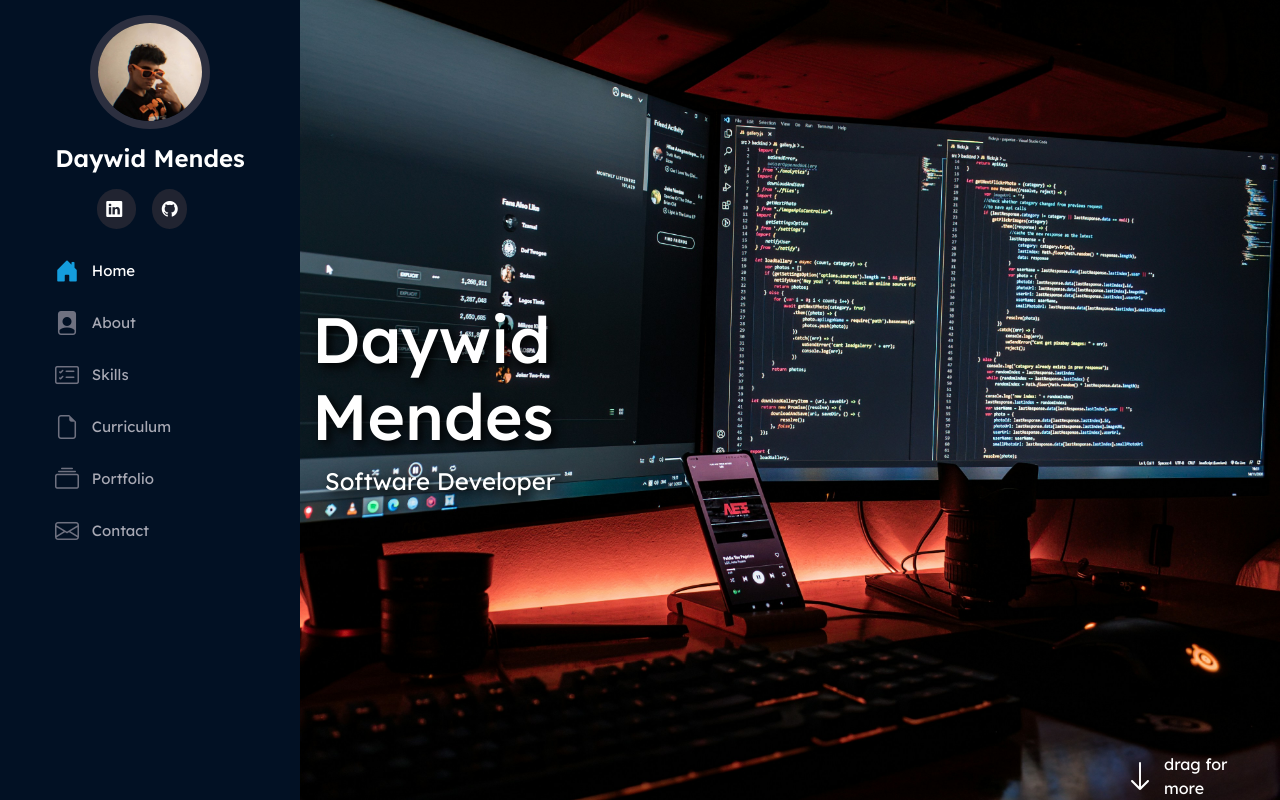
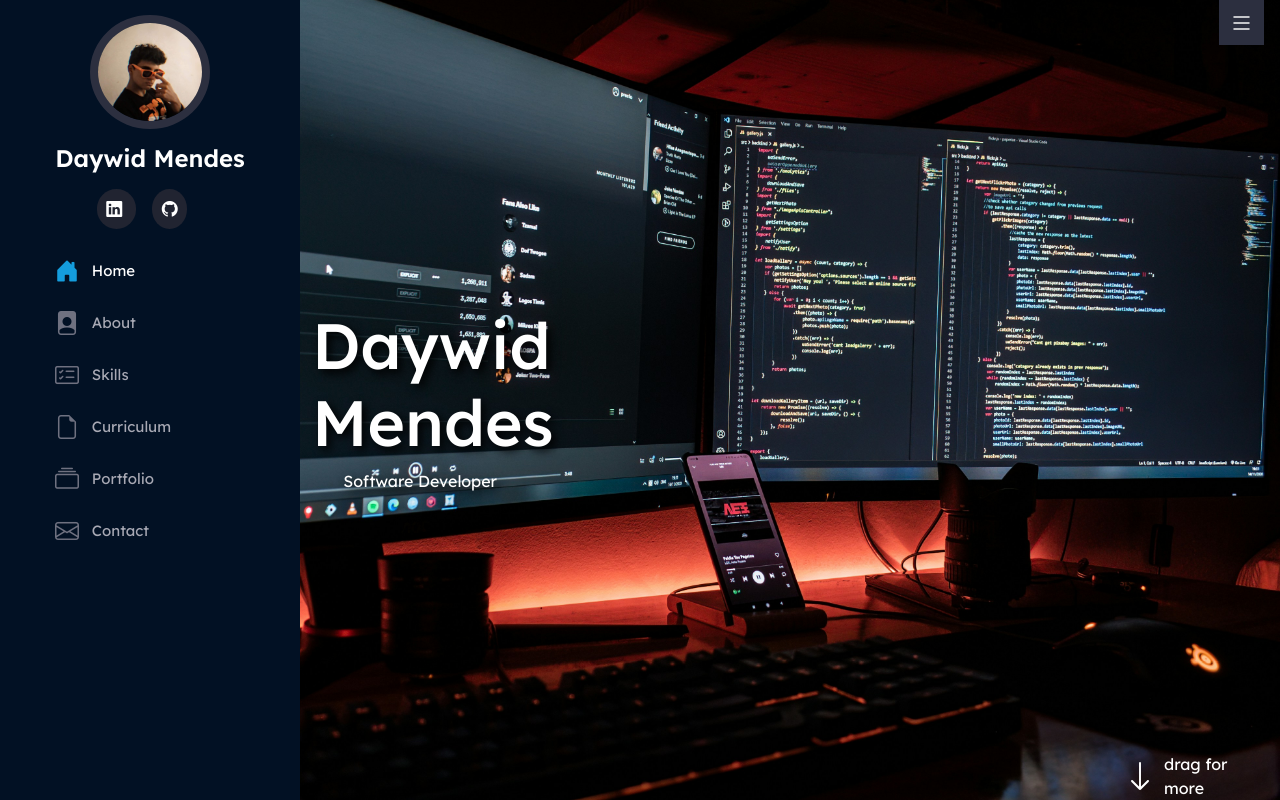
Before and after one commit to daywid/Portfolio, a Python web app: template templates/index.html in a window 1280 px wide. Run offline with Jinja, Linux system fonts and the light colour scheme; the template is opened without the code that fills it, so the values that code supplies are empty; some libraries are stand-ins or nearby versions.

Commit message:
Responsivity add

```diff
--- a/static/style.css
+++ b/static/style.css
@@ -101,13 +101,18 @@ section#inicio{
     height: 100vh;
 }
 
+.nameSubtitle{
+
+    right: 40%;
+}
+
 section#inicio h2{
     font-size: 4rem;
 }
 
 section#inicio span#subtitle {
-    margin-right: 8rem;
-    font-size: 1.5rem;
+    margin-right: 10.5rem;
+    font-size: 1rem;
 }
 
 .text-shadow{
@@ -122,3 +127,44 @@ section#inicio div#arraste a{
     text-decoration: none;
     color: #fff;
 }
+
+
+i.menu-mobile{
+
+  color: #fff;
+  position: fixed;
+  /* background-color: #252c90; */
+  background-color: #2c2f3f;
+  right: 1rem;
+  font-size: 1.5rem;
+  cursor: pointer;
+  z-index: 10;
+  width: 45px;
+  height: 45px;
+  display: flex;
+  justify-content: center;
+  align-items: center;
+}
+
+@media (max-width: 1024px){
+
+    #header {
+        left: -300px;
+    }
+    i.menu-mobile {
+        display: flex;
+    }
+    section#inicio h2{
+        font-size: 3.5rem;
+    }
+    section#iniciospan#subtitle{
+        margin-right: 0;
+        font-size: 1rem;
+    }
+    main{
+        margin-left: 0px;
+    }
+
+
+
+}
--- a/templates/index.html
+++ b/templates/index.html
@@ -11,6 +11,9 @@
     <title>Daywid</title>
 </head>
 <body>
+
+  <i class="bi bi-list menu-mobile"></i>
+
     <aside id="header">
         <section class="profile">
             <img src="../static/img/profile.jpg" alt="Foto do Daywid">
@@ -60,7 +63,7 @@
     <main id="main">
         <section id="inicio" class="row m-0 p-0">
 
-            <div class="col-md-5 d-flex justify-content-center align-items-center
+            <div id="nameSubtitle" class="col-md-5 d-flex justify-content-center align-items-center
             flex-column">
                 <h2 class="text-white text-shadow"
                 >Daywid Mendes</h2>
```
Also changed, not shown: 1 other file.
